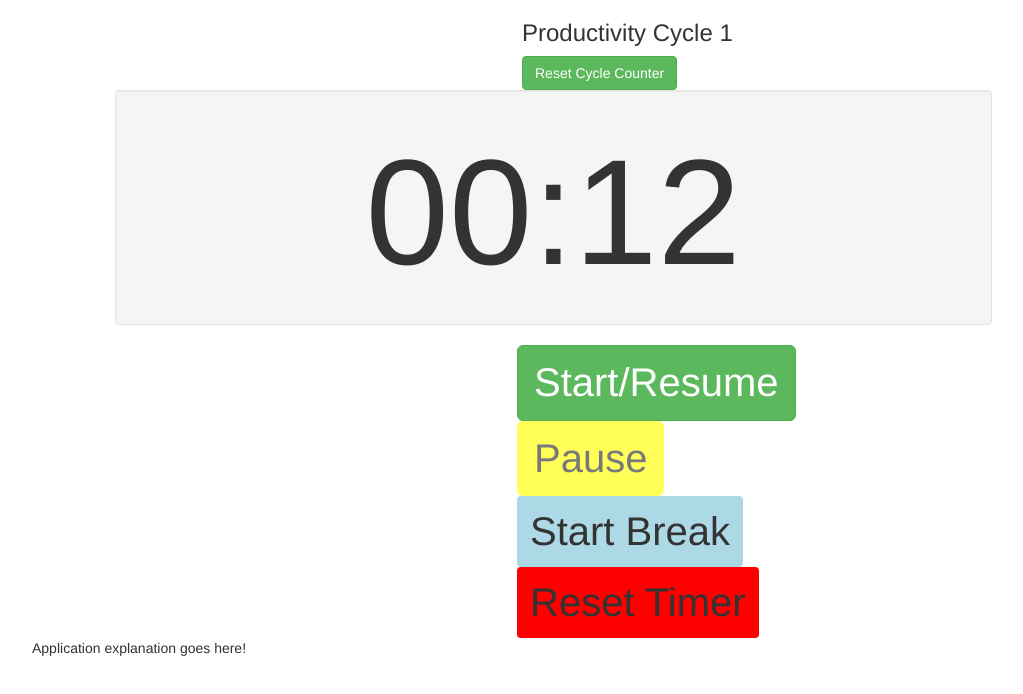
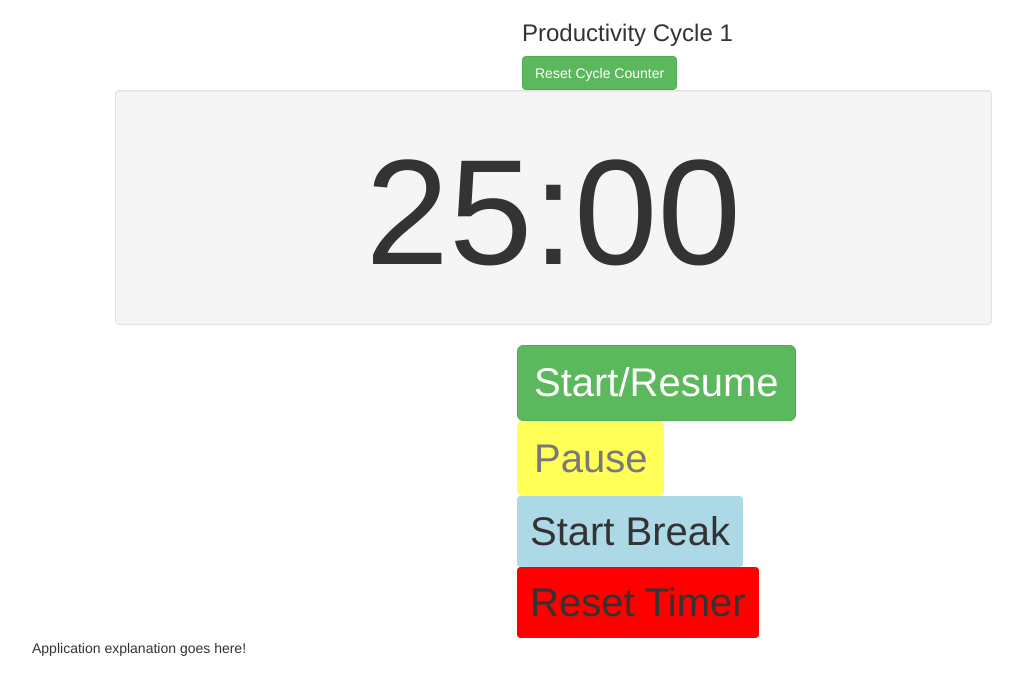
Before and after one commit to DevinFlick/RedoPomoTimer, a website: page public/html/index.html in a window 1280 px wide. Shown: the whole page, without its empty margins (38-1061 px from the left). Drawn offline with nearby package versions, Linux system fonts and the light colour scheme; files that its build step writes are made by us from their sources; files whose address does not match are found by name.

Commit message:
set timer to 25m on pageload

```diff
--- a/public/html/index.html
+++ b/public/html/index.html
@@ -17,7 +17,7 @@
   <div class="row">
     <div class="well col-lg-9 col-md-8 col-sm-6 col-xs-6 col-lg-offset-1 col-md-offset-2 col-sm-offset-1 col-xs-offset-1">
       <h1 id="timer">
-        <span id="minutes">00</span>:<span id="seconds">12</span>
+        <span id="minutes">25</span>:<span id="seconds">00</span>
       </h1>
     </div>
     <div class="row">
```
